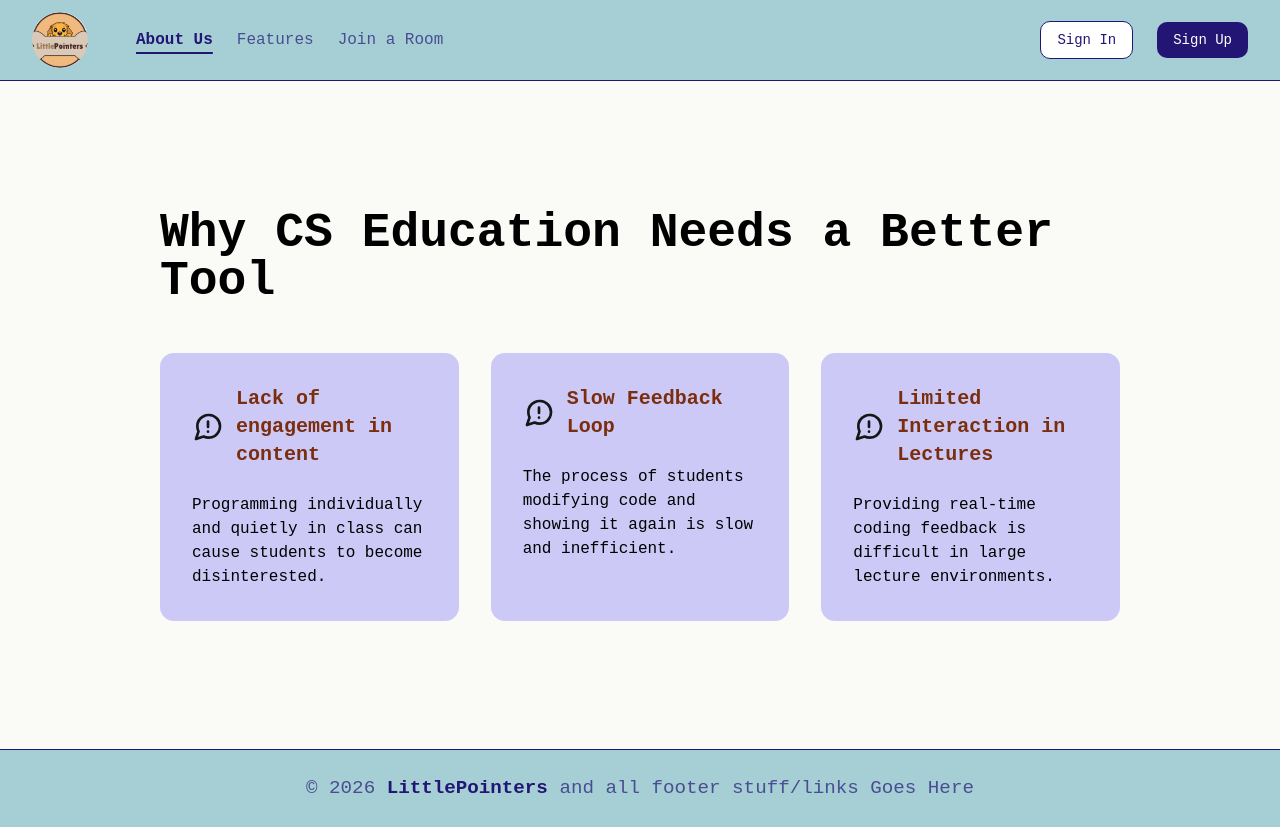
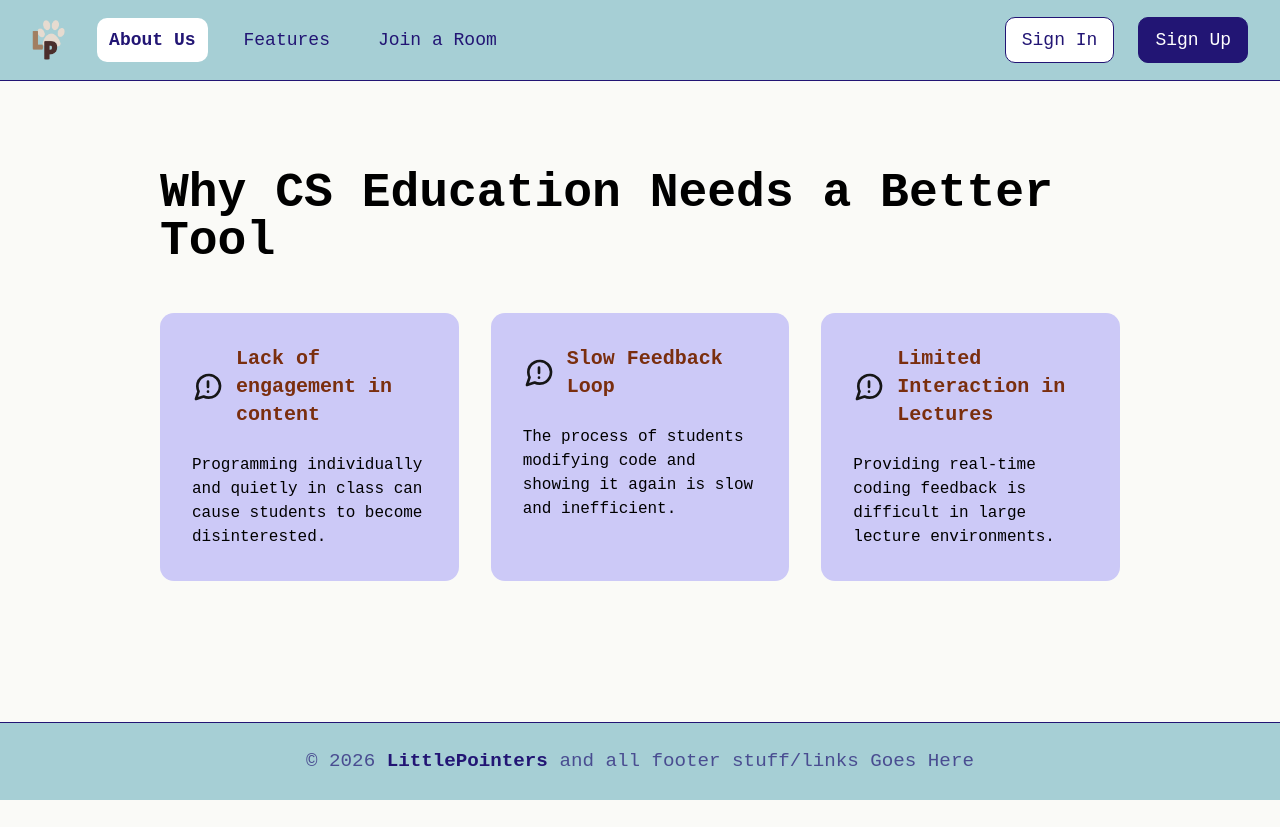
Before and after one commit to nnechi/CS-472, a React (Vite) app in the folder client/: page /about in a window 1280 px wide. After the commit the page ends 800 px from the top, so only its background shows below. Built offline with nearby package versions, Linux system fonts and the light colour scheme; no server answers; a web font is replaced by a local one.

Commit message:
restyling unauthorized navbar and pages

```diff
--- a/client/src/components/NavLinks.tsx
+++ b/client/src/components/NavLinks.tsx
@@ -2,26 +2,33 @@ import { NavLink } from 'react-router-dom'
 
 interface NavLinksProp {
     onLinkClick?: () => void;
+    // True inside the side menu, where links look like the dashboard menu items.
+    menuItem?: boolean;
 }
 
-export default function NavLinks({ onLinkClick }: NavLinksProp) {
+// Same look as the teacher dashboard menu items: white when current or hovered.
+const menuItemClass = ({isActive}:{isActive:boolean}) =>
+    `flex items-center rounded-lg px-3 py-2 text-lg text-brand hover:bg-white/60 ${isActive ? "bg-white font-semibold" : ""}`;
+
+export default function NavLinks({ onLinkClick, menuItem = false }: NavLinksProp) {
     const getLinkClass = ({isActive}:{isActive:boolean}) =>
-        isActive
-            ? "font-bold text-brand underline decoration-2 underline-offset-8"
-            : "text-brand/70 hover:text-brand";
+        // Same white highlight as the dashboard menu: white when current, light gray on hover.
+        `rounded-lg px-3 py-2 text-base md:text-lg text-brand hover:bg-white/60 ${isActive
+            ? "bg-white font-semibold"
+            : "font-normal"}`;
 
     return (
         <>
-            <NavLink to="/about" className={getLinkClass} onClick={onLinkClick}>
+            <NavLink to="/about" className={menuItem ? menuItemClass : getLinkClass} onClick={onLinkClick}>
                 About Us
             </NavLink>
-            <NavLink to="/features" className={getLinkClass} onClick={onLinkClick}>
+            <NavLink to="/features" className={menuItem ? menuItemClass : getLinkClass} onClick={onLinkClick}>
                 Features
             </NavLink>
-            {/* <NavLink to="/contact" className={getLinkClass} onClick={onLinkClick}>
+            {/* <NavLink to="/contact" className={menuItem ? menuItemClass : getLinkClass} onClick={onLinkClick}>
                 Contact Us
             </NavLink> */}
-            <NavLink to="/joinroom" className={getLinkClass} onClick={onLinkClick}>
+            <NavLink to="/joinroom" className={menuItem ? menuItemClass : getLinkClass} onClick={onLinkClick}>
                 Join a Room
             </NavLink>
         </>
--- a/client/src/components/Navbar.tsx
+++ b/client/src/components/Navbar.tsx
@@ -1,22 +1,22 @@
 import { NavLink } from 'react-router-dom'
-import { useState } from 'react'
-import useNavbarResize from "../hooks/useNavbarResize"
 import NavLinks from "./NavLinks"
 import SignInLinks from "./SignInLinks"
-import fullLogo from "../assets/LittlePointers Logo/Full Logo.png"
+import shortLogo from "../assets/LittlePointers Logo/Short Logo.png"
 
 interface NavbarProps {
     className?: string
+    menuOpen: boolean
+    onToggleMenu: () => void
+    onCloseMenu: () => void
 }
 
-export default function Navbar( {className}: NavbarProps) {
-    const [dropdown, setDropdown] = useState(false)
-    useNavbarResize(() => setDropdown(false))
+// The menu itself is rendered by the layout beside the page, so it pushes the content over.
+export default function Navbar( {className, menuOpen, onToggleMenu, onCloseMenu}: NavbarProps) {
 
     function getLogo() {
         return (
-            <NavLink to="/" aria-label="LittlePointers home">
-                <img src={fullLogo} alt="" className="h-14 w-14 rounded-full object-cover"/>
+            <NavLink to="/" aria-label="LittlePointers home" onClick={onCloseMenu}>
+                <img src={shortLogo} alt="" className="h-10"/>
             </NavLink>
         )
     }
@@ -27,7 +27,7 @@ export default function Navbar( {className}: NavbarProps) {
             <div className="mx-auto flex h-16 w-full items-center justify-between px-5 flex-nowrap sm:h-20 sm:px-8">
 
                 {/* LEFT GROUP: Logo and Main Nav Links */}
-                <div className="flex flex-nowrap items-center gap-12 whitespace-nowrap">
+                <div className="flex flex-nowrap items-center gap-8 whitespace-nowrap">
                     {getLogo()}
                     <div className="hidden items-center gap-6 md:flex">
                         <NavLinks />
@@ -41,20 +41,14 @@ export default function Navbar( {className}: NavbarProps) {
 
                 {/* Only shows when desktop elements hide */}
                 <button
-                    className="rounded-lg p-2 text-[clamp(1.2rem,2vw,1.5rem)] text-brand cursor-pointer hover:bg-white/60 md:hidden"
-                    onClick={() => setDropdown(!dropdown)}
+                    className="flex h-14 w-16 items-center justify-center rounded-lg px-0 text-4xl leading-none text-brand cursor-pointer hover:bg-white/60 md:hidden"
+                    onClick={onToggleMenu}
+                    title="Menu"
                     aria-label="Toggle dropdown menu"
+                    aria-expanded={menuOpen}
                 >
                     ☰
                 </button>
-
-                {/* Mobile Dropdown Menu */}
-                {dropdown &&
-                    <div className="absolute top-full right-0 flex flex-col gap-3 w-max rounded-bl-lg border-b border-l border-brand bg-brand-light p-6 shadow-md md:hidden">
-                        <NavLinks onLinkClick={() => setDropdown(false)} />
-                        <SignInLinks />
-                    </div>
-                }
 
             </div>
         </nav>
--- a/client/src/components/SignInLinks.tsx
+++ b/client/src/components/SignInLinks.tsx
@@ -1,18 +1,20 @@
 import { Link } from 'react-router-dom'
 
-export default function getSignInLinks() {
+// menuItem: true inside the side menu, where the links look like the dashboard menu items.
+export default function getSignInLinks({ menuItem = false }: { menuItem?: boolean } = {}) {
+        const menuClass = "flex items-center rounded-lg px-3 py-2 text-lg text-brand hover:bg-white/60"
         return (
             <>
                 <Link
                     to="/login"
-                    className="text-brand/70 hover:text-brand transition-colors md:rounded-lg md:border md:border-brand md:bg-white md:px-4 md:py-2 md:text-sm md:font-medium md:text-brand md:hover:bg-white/70"
+                    className={menuItem ? menuClass : "text-brand/70 hover:text-brand transition-colors md:rounded-lg md:border md:border-brand md:bg-white md:px-4 md:py-2 text-base md:text-lg font-normal md:text-brand md:hover:bg-white/70"}
                 >
                     Sign In
                 </Link>
 
                 <Link
                     to="/signup"
-                    className="text-brand/70 hover:text-brand transition-colors md:rounded-lg md:bg-brand md:px-4 md:py-2 md:text-sm md:font-medium md:text-white md:hover:bg-brand/90"
+                    className={menuItem ? menuClass : "text-brand/70 hover:text-brand transition-colors md:rounded-lg md:border md:border-brand md:bg-brand md:px-4 md:py-2 text-base md:text-lg font-normal md:text-white md:hover:bg-white/70 md:hover:text-brand"}
                 >
                     Sign Up
                 </Link>
--- a/client/src/layouts/HomeLayout.tsx
+++ b/client/src/layouts/HomeLayout.tsx
@@ -1,15 +1,42 @@
+import { useState } from "react"
 import { Outlet } from "react-router-dom"
 import Navbar from '../components/Navbar'
 import Footer from "../components/Footer"
+import NavLinks from "../components/NavLinks"
+import SignInLinks from "../components/SignInLinks"
+import useNavbarResize from "../hooks/useNavbarResize"
 
 export default function HomeLayout() {
+    const [menuOpen, setMenuOpen] = useState(false)
+    const closeMenu = () => setMenuOpen(false)
+    useNavbarResize(closeMenu)
+
     return(
         <div className="min-h-screen flex flex-col bg-paper text-brand">
-            <Navbar className="min-h-[8vh] flex-shrink-0"/>
-            <main className="mx-auto w-full max-w-6xl flex-1 px-6 py-12 sm:px-12">
-                <Outlet />
-            </main>
-            <Footer className="min-h-[8vh] flex-shrink-0"/>
+            <Navbar
+                className="min-h-[8vh] flex-shrink-0"
+                menuOpen={menuOpen}
+                onToggleMenu={() => setMenuOpen((open) => !open)}
+                onCloseMenu={closeMenu}
+            />
+
+            {/* Below the navbar. The menu floats over the page content on the right without moving it. */}
+            <div className="relative flex flex-1">
+                <div className="flex min-w-0 flex-1 flex-col">
+                    <main className="mx-auto w-full max-w-6xl flex-1 px-6 py-12 sm:px-12">
+                        <Outlet />
+                    </main>
+                    <Footer className="min-h-[8vh] flex-shrink-0"/>
+                </div>
+
+                {/* Small screens only. Desktop shows the links in the navbar instead. */}
+                {menuOpen &&
+                    <aside className="absolute right-0 top-0 z-20 flex w-max flex-col gap-3 border-l border-b border-brand bg-brand-light p-6 shadow-[-2px_0_8px_rgba(34,21,116,0.18)] md:hidden">
+                        <NavLinks menuItem onLinkClick={closeMenu} />
+                        <SignInLinks menuItem />
+                    </aside>
+                }
+            </div>
         </div>
     )
 }
--- a/client/src/pages/AboutUs.tsx
+++ b/client/src/pages/AboutUs.tsx
@@ -19,7 +19,7 @@ function AlertIcon() {
 export default function AboutUs() {
     return (
         <main>
-            <section className="w-full px-6 py-20 sm:px-12">
+            <section className="w-full px-6 pb-20 pt-10 sm:px-12">
                  <div className="mx-auto max-w-6xl">
                      <h1 className="text-4xl font-bold text-black sm:text-5xl">
                         Why CS Education Needs a Better Tool
--- a/client/src/pages/Home.tsx
+++ b/client/src/pages/Home.tsx
@@ -1,8 +1,11 @@
+import wideLogo from "../assets/LittlePointers Logo/Full Logo Wide.png"
+
 
 export default function Home() {
     return (
       <div>
             <section className="mx-auto max-w-5xl text-center">
+                <img src={wideLogo} alt="LittlePointers" className="mx-auto -mt-8 mb-6 h-40 w-full max-w-[30rem] sm:h-56 sm:max-w-[40rem]" />
                 <h1 className="text-5xl font-bold leading-tight sm:text-7xl">
                     Programming Practice Made Fun
                 </h1>
@@ -11,7 +14,7 @@ export default function Home() {
                 </p>
             </section>
 
-            <section className="mx-auto mt-24 max-w-6xl">
+            <section className="mx-auto mt-10 max-w-6xl">
                 <h2 className="text-4xl">Ready in three steps</h2>
                 <ol className="mt-10 grid list-none gap-10 p-0 md:grid-cols-3">
                     <li>
```
Also changed, not shown: client/src/assets/LittlePointers Logo/Full Logo Wide.png (added), client/src/assets/LittlePointers Logo/Full Logo.png.
